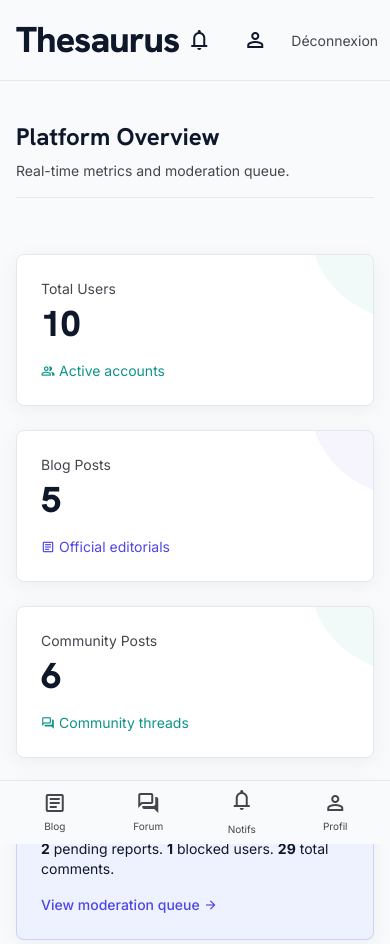
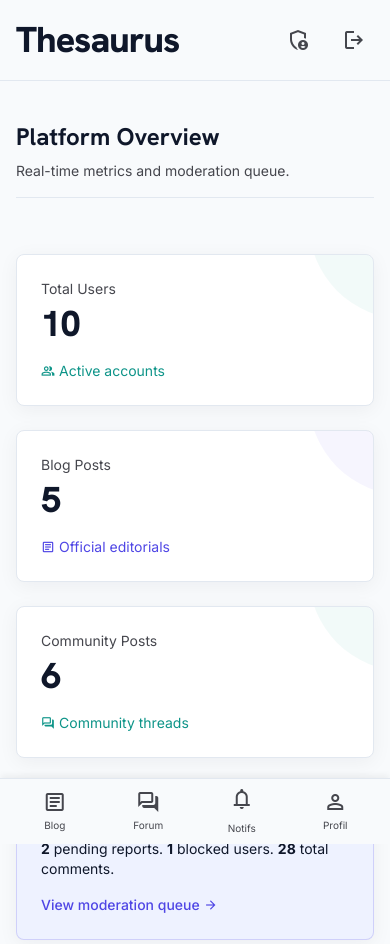
Before and after one commit to Powellfgn17/blog-system, a Laravel app: page /admin in a window 390 px wide. Shown: the top 944 px of the page. Run offline with Laravel 12, Linux system fonts and the light colour scheme; a user stored in the database is signed in; data comes from the database, SQL or seed files in the repository; parts of the project's set-up code (start-up, migrations or seed data) failed here and were passed over; some libraries are stand-ins or nearby versions.

Commit message:
Fix mobile responsiveness in header and bottom navigation

```diff
--- a/resources/views/layouts/app.blade.php
+++ b/resources/views/layouts/app.blade.php
@@ -112,7 +112,7 @@
         .material-symbols-outlined { font-variation-settings: 'FILL' 0, 'wght' 400, 'GRAD' 0, 'opsz' 24; }
     </style>
 </head>
-<body class="bg-paper-white text-official-ink antialiased min-h-screen flex flex-col font-ui-medium">
+<body class="bg-paper-white text-official-ink antialiased min-h-[100dvh] flex flex-col font-ui-medium">
     <!-- TopNavBar -->
     <header class="bg-paper-white dark:bg-official-ink text-official-ink dark:text-paper-white font-ui-medium text-ui-medium sticky top-0 border-b border-surface-border dark:border-on-primary-fixed-variant z-50 transition-colors duration-300">
         <div class="flex justify-between items-center w-full px-margin-mobile md:px-margin-desktop max-w-container-max mx-auto h-20">
@@ -153,19 +153,27 @@
             <div class="flex items-center gap-4 text-official-ink dark:text-paper-white">
 
                 @auth
-                    <a href="{{ route('notifications.index') }}" class="hover:text-community-teal dark:hover:text-secondary-fixed-dim transition-colors flex items-center justify-center relative p-2 rounded-full hover:bg-surface-container dark:hover:bg-primary-container transition-all">
+                    @if(auth()->user()->is_admin)
+                        <a href="{{ route('admin.dashboard') }}" class="md:hidden text-on-surface-variant dark:text-surface-dim hover:text-community-teal dark:hover:text-secondary-fixed-dim transition-colors flex items-center justify-center p-2 rounded-full hover:bg-surface-container dark:hover:bg-primary-container transition-all" title="Admin Dashboard">
+                            <span class="material-symbols-outlined text-[24px]">admin_panel_settings</span>
+                        </a>
+                    @endif
+                    <a href="{{ route('notifications.index') }}" class="hidden md:flex hover:text-community-teal dark:hover:text-secondary-fixed-dim transition-colors items-center justify-center relative p-2 rounded-full hover:bg-surface-container dark:hover:bg-primary-container transition-all">
                         <span class="material-symbols-outlined text-[24px]">notifications</span>
                         @php($notifCount = auth()->user()->notifications()->whereNull('read_at')->count())
                         @if($notifCount > 0)
                             <span class="absolute top-0 right-0 w-5 h-5 bg-reaction-red text-white rounded-full text-[10px] flex items-center justify-center font-bold">{{ $notifCount > 9 ? '9+' : $notifCount }}</span>
                         @endif
                     </a>
-                    <a href="{{ route('profile.show', auth()->user()->username) }}" class="hover:text-community-teal dark:hover:text-secondary-fixed-dim transition-colors flex items-center justify-center p-2 rounded-full hover:bg-surface-container dark:hover:bg-primary-container transition-all">
+                    <a href="{{ route('profile.show', auth()->user()->username) }}" class="hidden md:flex hover:text-community-teal dark:hover:text-secondary-fixed-dim transition-colors items-center justify-center p-2 rounded-full hover:bg-surface-container dark:hover:bg-primary-container transition-all">
                         <span class="material-symbols-outlined text-[24px]">person</span>
                     </a>
-                    <form method="POST" action="{{ route('logout') }}">
+                    <form method="POST" action="{{ route('logout') }}" class="flex items-center">
                         @csrf
-                        <button class="font-ui-small text-ui-small text-on-surface-variant dark:text-surface-dim hover:text-community-teal dark:hover:text-secondary-fixed-dim transition-colors">Déconnexion</button>
+                        <button class="text-on-surface-variant dark:text-surface-dim hover:text-community-teal dark:hover:text-secondary-fixed-dim transition-colors flex items-center justify-center p-2 rounded-full hover:bg-surface-container dark:hover:bg-primary-container transition-all">
+                            <span class="material-symbols-outlined text-[24px] md:hidden">logout</span>
+                            <span class="hidden md:inline font-ui-small text-ui-small">Déconnexion</span>
+                        </button>
                     </form>
                 @else
                     <a href="{{ route('login') }}" class="font-ui-small text-ui-small text-on-surface-variant dark:text-surface-dim hover:text-community-teal dark:hover:text-secondary-fixed-dim transition-colors">Connexion</a>
@@ -214,17 +222,17 @@
     </footer>
 
     <!-- Mobile Bottom Navigation Bar -->
-    <nav class="md:hidden fixed bottom-0 left-0 right-0 bg-paper-white dark:bg-official-ink border-t border-surface-border dark:border-surface-tint z-50 flex justify-around items-center h-16 px-2 safe-area-pb">
-        <a href="{{ route('blog.index') }}" class="flex flex-col items-center justify-center w-full h-full text-on-surface-variant dark:text-surface-dim {{ request()->routeIs('blog.*') && !request()->routeIs('blog.create') && !request()->routeIs('blog.edit') ? 'text-community-indigo dark:text-secondary-fixed' : '' }}">
+    <nav class="md:hidden fixed bottom-0 left-0 right-0 bg-paper-white dark:bg-official-ink border-t border-surface-border dark:border-surface-tint z-50 flex justify-around items-center pt-2 pb-[max(0.5rem,env(safe-area-inset-bottom))] px-2 shadow-[0_-4px_6px_-1px_rgba(0,0,0,0.05)] transform-gpu">
+        <a href="{{ route('blog.index') }}" class="flex flex-col items-center justify-center w-full text-on-surface-variant dark:text-surface-dim {{ request()->routeIs('blog.*') && !request()->routeIs('blog.create') && !request()->routeIs('blog.edit') ? 'text-community-indigo dark:text-secondary-fixed' : '' }}">
             <span class="material-symbols-outlined text-[24px]" style="{{ request()->routeIs('blog.*') && !request()->routeIs('blog.create') && !request()->routeIs('blog.edit') ? 'font-variation-settings: \'FILL\' 1;' : '' }}">article</span>
             <span class="font-ui-small text-[10px] mt-1">Blog</span>
         </a>
-        <a href="{{ route('community.index') }}" class="flex flex-col items-center justify-center w-full h-full text-on-surface-variant dark:text-surface-dim {{ request()->routeIs('community.*') ? 'text-community-indigo dark:text-secondary-fixed' : '' }}">
+        <a href="{{ route('community.index') }}" class="flex flex-col items-center justify-center w-full text-on-surface-variant dark:text-surface-dim {{ request()->routeIs('community.*') ? 'text-community-indigo dark:text-secondary-fixed' : '' }}">
             <span class="material-symbols-outlined text-[24px]" style="{{ request()->routeIs('community.*') ? 'font-variation-settings: \'FILL\' 1;' : '' }}">forum</span>
             <span class="font-ui-small text-[10px] mt-1">Forum</span>
         </a>
         @auth
-        <a href="{{ route('notifications.index') }}" class="flex flex-col items-center justify-center w-full h-full text-on-surface-variant dark:text-surface-dim relative {{ request()->routeIs('notifications.*') ? 'text-community-indigo dark:text-secondary-fixed' : '' }}">
+        <a href="{{ route('notifications.index') }}" class="flex flex-col items-center justify-center w-full text-on-surface-variant dark:text-surface-dim relative {{ request()->routeIs('notifications.*') ? 'text-community-indigo dark:text-secondary-fixed' : '' }}">
             <div class="relative">
                 <span class="material-symbols-outlined text-[24px]" style="{{ request()->routeIs('notifications.*') ? 'font-variation-settings: \'FILL\' 1;' : '' }}">notifications</span>
                 @php($notifCount = auth()->user()->notifications()->whereNull('read_at')->count())
@@ -234,12 +242,12 @@
             </div>
             <span class="font-ui-small text-[10px] mt-1">Notifs</span>
         </a>
-        <a href="{{ route('profile.show', auth()->user()->username) }}" class="flex flex-col items-center justify-center w-full h-full text-on-surface-variant dark:text-surface-dim {{ request()->routeIs('profile.*') ? 'text-community-indigo dark:text-secondary-fixed' : '' }}">
+        <a href="{{ route('profile.show', auth()->user()->username) }}" class="flex flex-col items-center justify-center w-full text-on-surface-variant dark:text-surface-dim {{ request()->routeIs('profile.*') ? 'text-community-indigo dark:text-secondary-fixed' : '' }}">
             <span class="material-symbols-outlined text-[24px]" style="{{ request()->routeIs('profile.*') ? 'font-variation-settings: \'FILL\' 1;' : '' }}">person</span>
             <span class="font-ui-small text-[10px] mt-1">Profil</span>
         </a>
         @else
-        <a href="{{ route('login') }}" class="flex flex-col items-center justify-center w-full h-full text-on-surface-variant dark:text-surface-dim">
+        <a href="{{ route('login') }}" class="flex flex-col items-center justify-center w-full text-on-surface-variant dark:text-surface-dim">
             <span class="material-symbols-outlined text-[24px]">login</span>
             <span class="font-ui-small text-[10px] mt-1">Connexion</span>
         </a>
```
